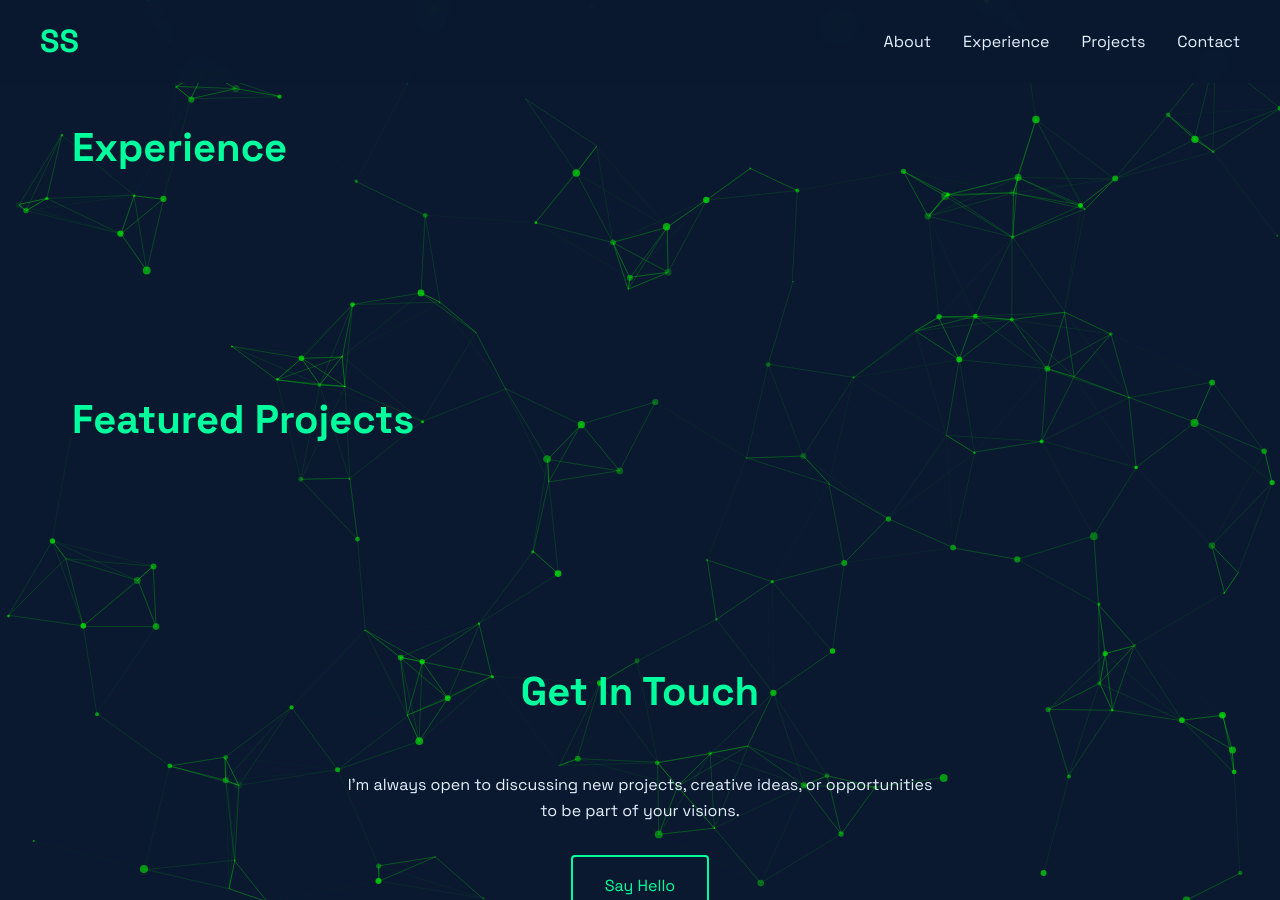
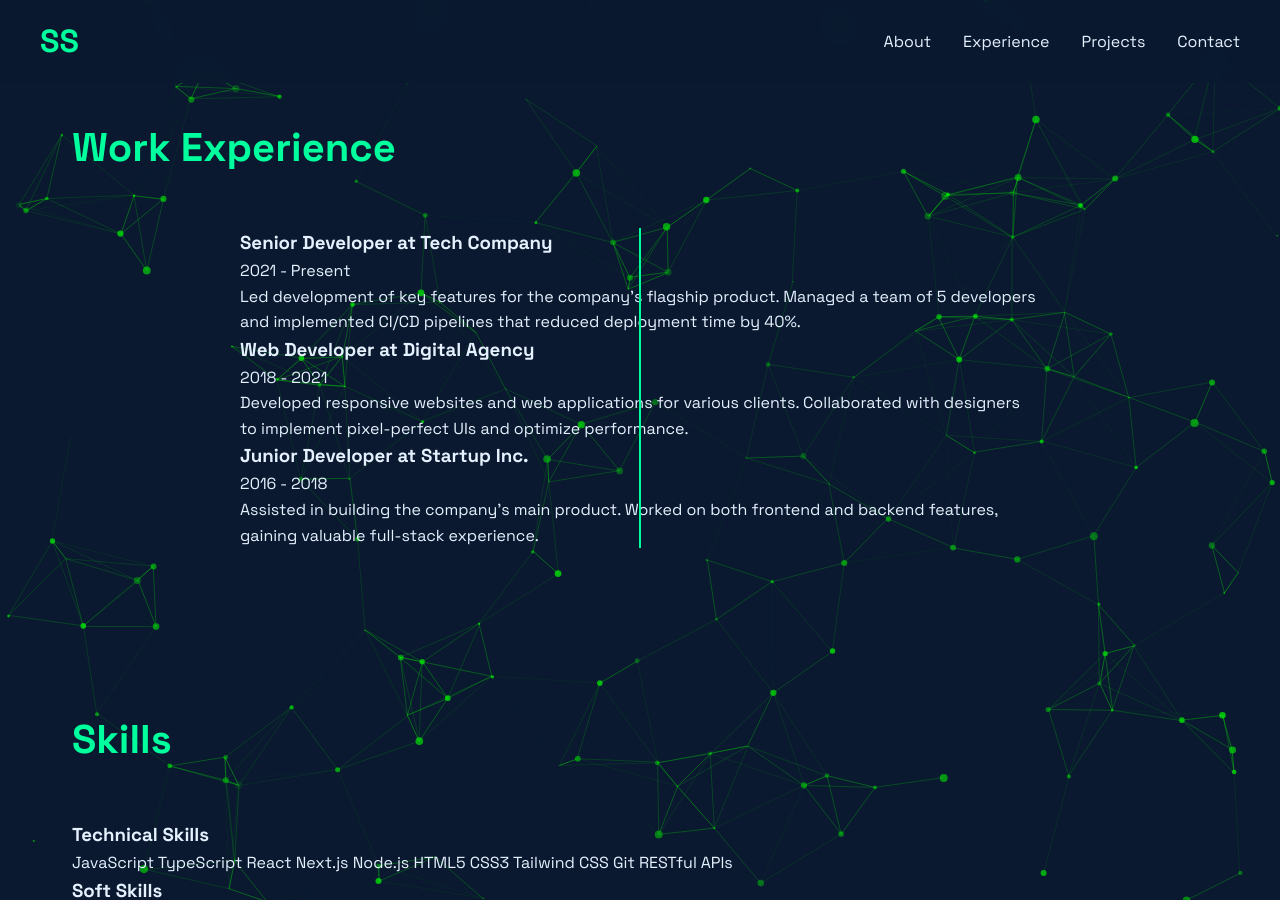
Before and after one commit to surajsharan/surajsharan.github.io, a Jekyll site: the page index.html, which Jekyll copies as it is, in a window 1280 px wide and 900 px high, scrolled down 864 px. Built offline with Jekyll 4.4.1, drawn with Linux system fonts in a browser that asks for light colours; some of the changed text lies outside the part shown.

Commit message:
Add experience, skills, and projects sections

```diff
--- a/index.html
+++ b/index.html
@@ -40,16 +40,68 @@
         </section>
 
         <section id="experience" class="experience-section">
-            <h2 class="section-title">Experience</h2>
+            <h2 class="section-title">Work Experience</h2>
             <div class="timeline">
-                <!-- Experience items will be populated via JavaScript -->
+                <div class="timeline-item">
+                    <h3>Senior Developer at Tech Company</h3>
+                    <span>2021 - Present</span>
+                    <p>Led development of key features for the company's flagship product. Managed a team of 5 developers and implemented CI/CD pipelines that reduced deployment time by 40%.</p>
+                </div>
+                <div class="timeline-item">
+                    <h3>Web Developer at Digital Agency</h3>
+                    <span>2018 - 2021</span>
+                    <p>Developed responsive websites and web applications for various clients. Collaborated with designers to implement pixel-perfect UIs and optimize performance.</p>
+                </div>
+                <div class="timeline-item">
+                    <h3>Junior Developer at Startup Inc.</h3>
+                    <span>2016 - 2018</span>
+                    <p>Assisted in building the company's main product. Worked on both frontend and backend features, gaining valuable full-stack experience.</p>
+                </div>
+            </div>
+        </section>
+
+        <section id="skills" class="skills-section">
+            <h2 class="section-title">Skills</h2>
+            <div class="skills-container">
+                <div class="technical-skills">
+                    <h3>Technical Skills</h3>
+                    <span>JavaScript</span>
+                    <span>TypeScript</span>
+                    <span>React</span>
+                    <span>Next.js</span>
+                    <span>Node.js</span>
+                    <span>HTML5</span>
+                    <span>CSS3</span>
+                    <span>Tailwind CSS</span>
+                    <span>Git</span>
+                    <span>RESTful APIs</span>
+                </div>
+                <div class="soft-skills">
+                    <h3>Soft Skills</h3>
+                    <span>Problem Solving</span>
+                    <span>Team Collaboration</span>
+                    <span>Communication</span>
+                    <span>Time Management</span>
+                    <span>Adaptability</span>
+                </div>
             </div>
         </section>
 
         <section id="projects" class="projects-section">
-            <h2 class="section-title">Featured Projects</h2>
+            <h2 class="section-title">Projects</h2>
             <div class="projects-grid">
-                <!-- Project cards will be populated via JavaScript -->
+                <div class="project-card">
+                    <h3>E-commerce Platform</h3>
+                    <span>Next.js, Node.js, MongoDB, Stripe</span>
+                </div>
+                <div class="project-card">
+                    <h3>Task Management App</h3>
+                    <span>React, Firebase, Tailwind CSS, WebSockets</span>
+                </div>
+                <div class="project-card">
+                    <h3>Portfolio Website</h3>
+                    <span>Next.js, Tailwind CSS, Framer Motion</span>
+                </div>
             </div>
         </section>
 
```
